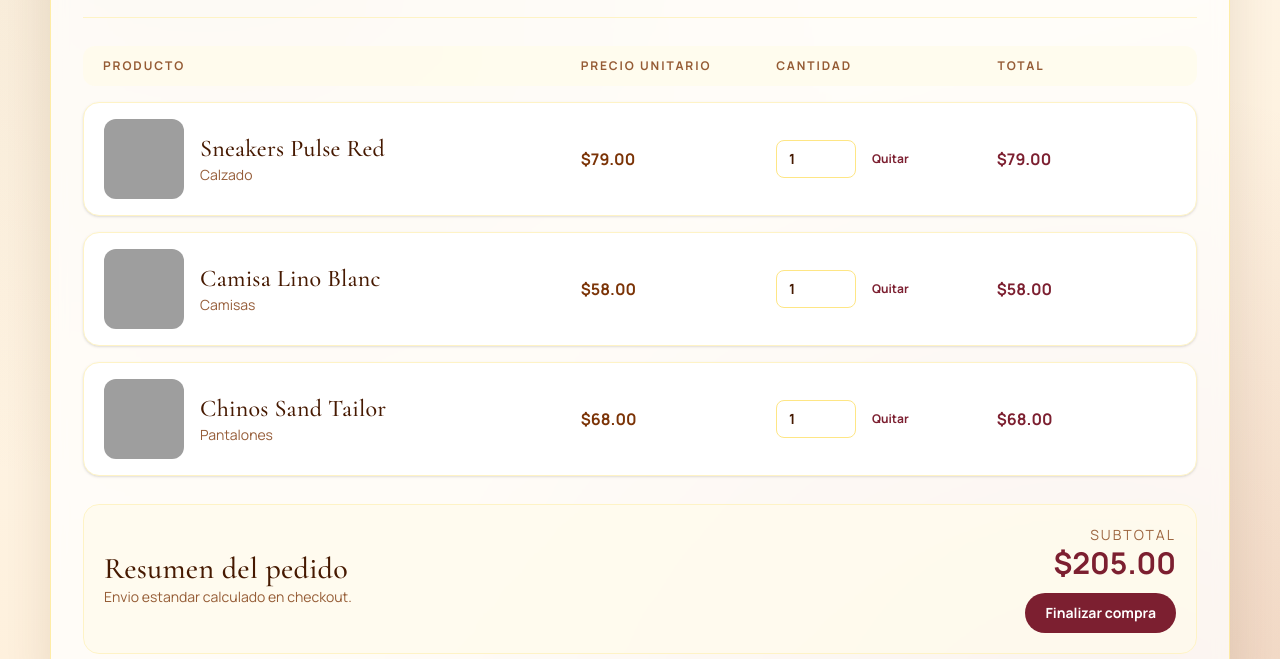
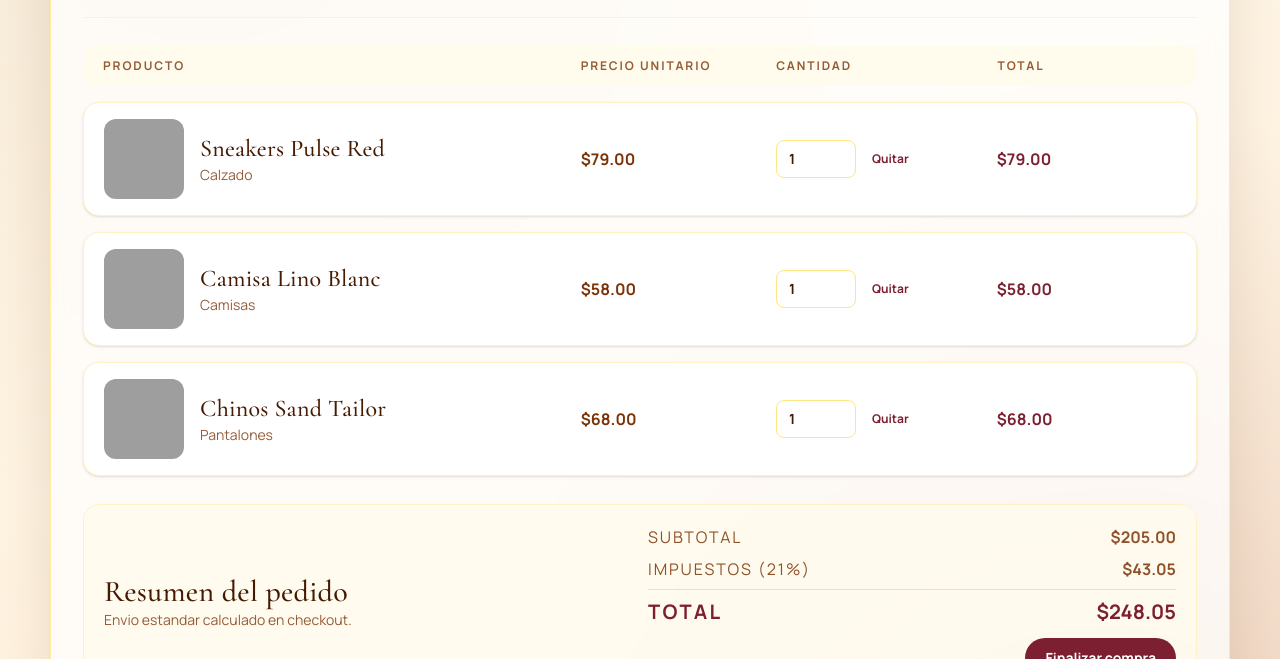
Before and after one commit to 4GeeksAcademy/aie-pt-3--ohlalacroiusant-storefour, a plain HTML site: page carrito.html in a window 1280 px wide. Shown: the part 293-952 px from the top of the page. Drawn offline with nearby package versions, Linux system fonts and the light colour scheme; grey boxes are pictures that could not be loaded.

Commit message:
crea panel con subtotal, impuesto, total y botón finalizar compra

```diff
--- a/carrito.html
+++ b/carrito.html
@@ -99,8 +99,20 @@
           <p class="text-sm text-amber-900/80">Envio estandar calculado en checkout.</p>
         </div>
         <div class="text-left sm:text-right">
-          <p class="text-sm uppercase tracking-[0.15em] text-amber-900/75">Subtotal</p>
-          <p id="cart-subtotal" class="text-3xl font-bold text-[color:var(--wine)]">$0.00</p>
+          <dl class="space-y-2">
+            <div class="flex items-center justify-between gap-4 text-sm text-amber-900/85 sm:text-base">
+              <dt class="uppercase tracking-[0.12em]">Subtotal</dt>
+              <dd id="cart-subtotal" class="font-semibold">$0.00</dd>
+            </div>
+            <div class="flex items-center justify-between gap-4 text-sm text-amber-900/85 sm:text-base">
+              <dt class="uppercase tracking-[0.12em]">Impuestos (21%)</dt>
+              <dd id="cart-tax" class="font-semibold">$0.00</dd>
+            </div>
+            <div class="flex items-center justify-between gap-4 border-t border-amber-200 pt-2 text-base font-bold text-[color:var(--wine)] sm:text-xl">
+              <dt class="uppercase tracking-[0.12em]">Total</dt>
+              <dd id="cart-total">$0.00</dd>
+            </div>
+          </dl>
           <a href="#" class="mt-3 inline-flex rounded-full bg-[color:var(--wine)] px-5 py-2.5 text-sm font-semibold text-white transition hover:bg-[#631826]">Finalizar compra</a>
         </div>
       </aside>
--- a/carrito.js
+++ b/carrito.js
@@ -154,8 +154,11 @@
     const cartItemsContainer = document.getElementById("cart-items");
     const emptyState = document.getElementById("cart-empty-state");
     const subtotalEl = document.getElementById("cart-subtotal");
+    const taxEl = document.getElementById("cart-tax");
+    const totalEl = document.getElementById("cart-total");
+    const TAX_RATE = 0.21;
 
-    if (!cartItemsContainer || !emptyState || !subtotalEl) return;
+    if (!cartItemsContainer || !emptyState || !subtotalEl || !taxEl || !totalEl) return;
 
     const formatCurrency = (value) => `$${value.toFixed(2)}`;
     const parsePrice = (value) => Number(value) || 0;
@@ -218,6 +221,10 @@
 
       saveCartItems(cartItems);
       subtotalEl.textContent = formatCurrency(subtotal);
+      const tax = subtotal * TAX_RATE;
+      const grandTotal = subtotal + tax;
+      taxEl.textContent = formatCurrency(tax);
+      totalEl.textContent = formatCurrency(grandTotal);
     }
 
     function bindCartEvents() {
@@ -248,6 +255,8 @@
         cartItemsContainer.innerHTML = "";
         emptyState.classList.remove("hidden");
         subtotalEl.textContent = "$0.00";
+        taxEl.textContent = "$0.00";
+        totalEl.textContent = "$0.00";
         updateBadge([]);
         return;
       }
```
